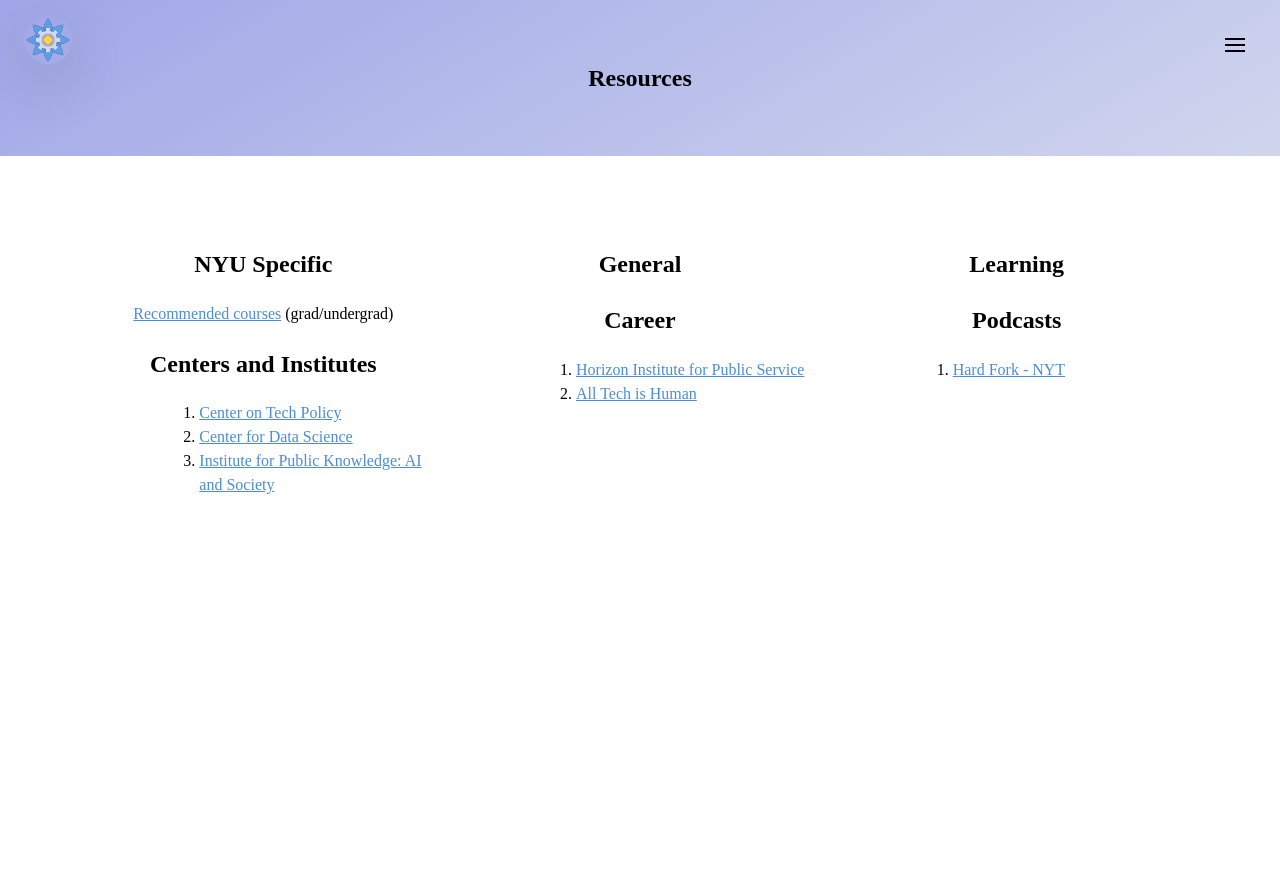
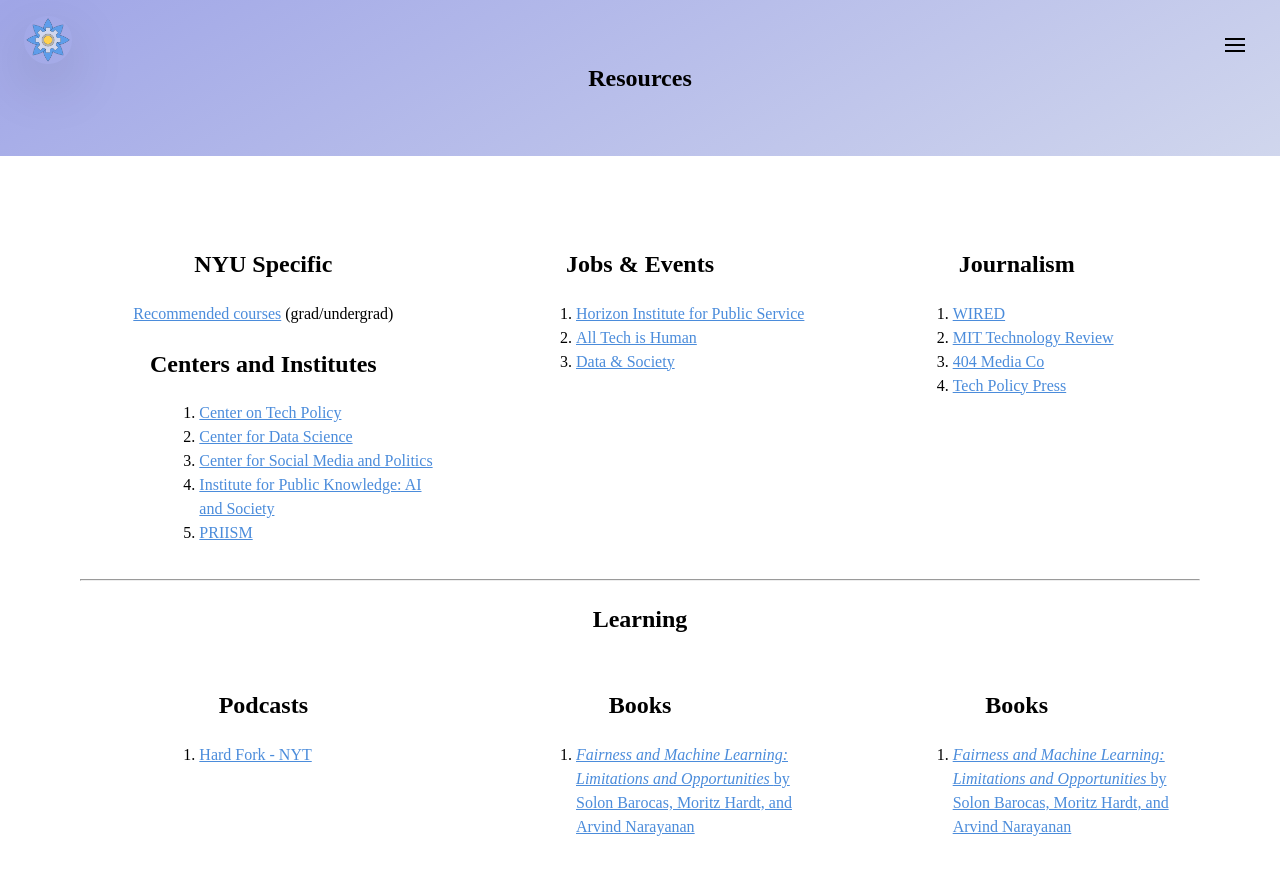
Before and after one commit to petalnyu/petal-nyu, a Jekyll site: the page built from pages/resources.md, in a window 1280 px wide and 925 px high. Shown: the top 875 px of the window. Built offline with Jekyll 4.4.1, drawn with Linux system fonts in a browser that asks for light colours; some web fonts are replaced.

Commit message:
added more resources

```diff
--- a/_layouts/resources.html
+++ b/_layouts/resources.html
@@ -2,7 +2,6 @@
 layout: page
 ---
 <body>
-
  <div class="container">
      <div class="column">
       <!-- Content for the left column -->
@@ -12,25 +11,54 @@
         <ol>
             <li style="text-align: left"><a href='https://techpolicynyu.org/'>Center on Tech Policy</a></li>
             <li style="text-align: left"><a href='https://cds.nyu.edu/'>Center for Data Science</a></li>
+            <li style="text-align: left"><a href='https://csmapnyu.org/'>Center for Social Media and Politics</a></li>
             <li style="text-align: left"><a href='https://ipk.nyu.edu/working-groups/ai-in-society/'>Institute for Public Knowledge: AI and Society</a></li>
+            <li style="text-align: left"><a href='https://steinhardt.nyu.edu/priism'>PRIISM</a></li>
         </ol>
     </div>
     <div class="column">
     <!-- Content for the right column -->
-     <h1> General</h1>
-        <h2>Career</h2>
+     <h1> Jobs & Events</h1>
      <ol>
         <li style="text-align: left"><a href = 'https://horizonpublicservice.org/'> Horizon Institute for Public Service </a></li>
         <li style="text-align: left"><a href = 'https://alltechishuman.org/'> All Tech is Human </a></li>
+        <li style="text-align: left"><a href = 'https://datasociety.net/'> Data & Society </a></li>
     </ol>
     </div>
     <div class="column">
-        <h1>Learning</h1>
+        <!-- Content for the right column -->
+         <h1> Journalism</h1>
+         <ol>
+            <li style="text-align: left"><a href = 'https://www.wired.com/tag/tech-policy/'> WIRED </a></li>
+            <li style="text-align: left"><a href = 'https://www.technologyreview.com/topic/policy/'> MIT Technology Review </a></li>
+            <li style="text-align: left"><a href = 'https://www.404media.co/'> 404 Media Co </a></li>
+            <li style="text-align: left"><a href = 'https://www.techpolicy.press/'> Tech Policy Press </a></li>
+        </ol>
+        </div>
+</div>
+
+<hr>
+
+<h1 style = "text-align: center"> Learning</h1>
+<div class="container">
+    <div class="column">
         <h2> Podcasts </h2>
             <ol>
                 <li style="text-align: left"><a href = 'https://www.nytimes.com/column/hard-fork'> Hard Fork - NYT</a></li>
             </ol>
         </div>
+        <div class="column">
+        <h2> Books </h2>
+            <ol>
+                <li style="text-align: left"><a href = 'https://fairmlbook.org/'> <em>Fairness and Machine Learning: Limitations and Opportunities </em> by Solon Barocas, Moritz Hardt, and Arvind Narayanan </a></li>
+            </ol>
+        </div>
+        <div class="column">
+            <h2> Books </h2>
+                <ol>
+                    <li style="text-align: left"><a href = 'https://fairmlbook.org/'> <em>Fairness and Machine Learning: Limitations and Opportunities </em> by Solon Barocas, Moritz Hardt, and Arvind Narayanan </a></li>
+                </ol>
+            </div>
 </div>
 
 </body>
```
Lines whose indentation alone changed are shown as unchanged.
